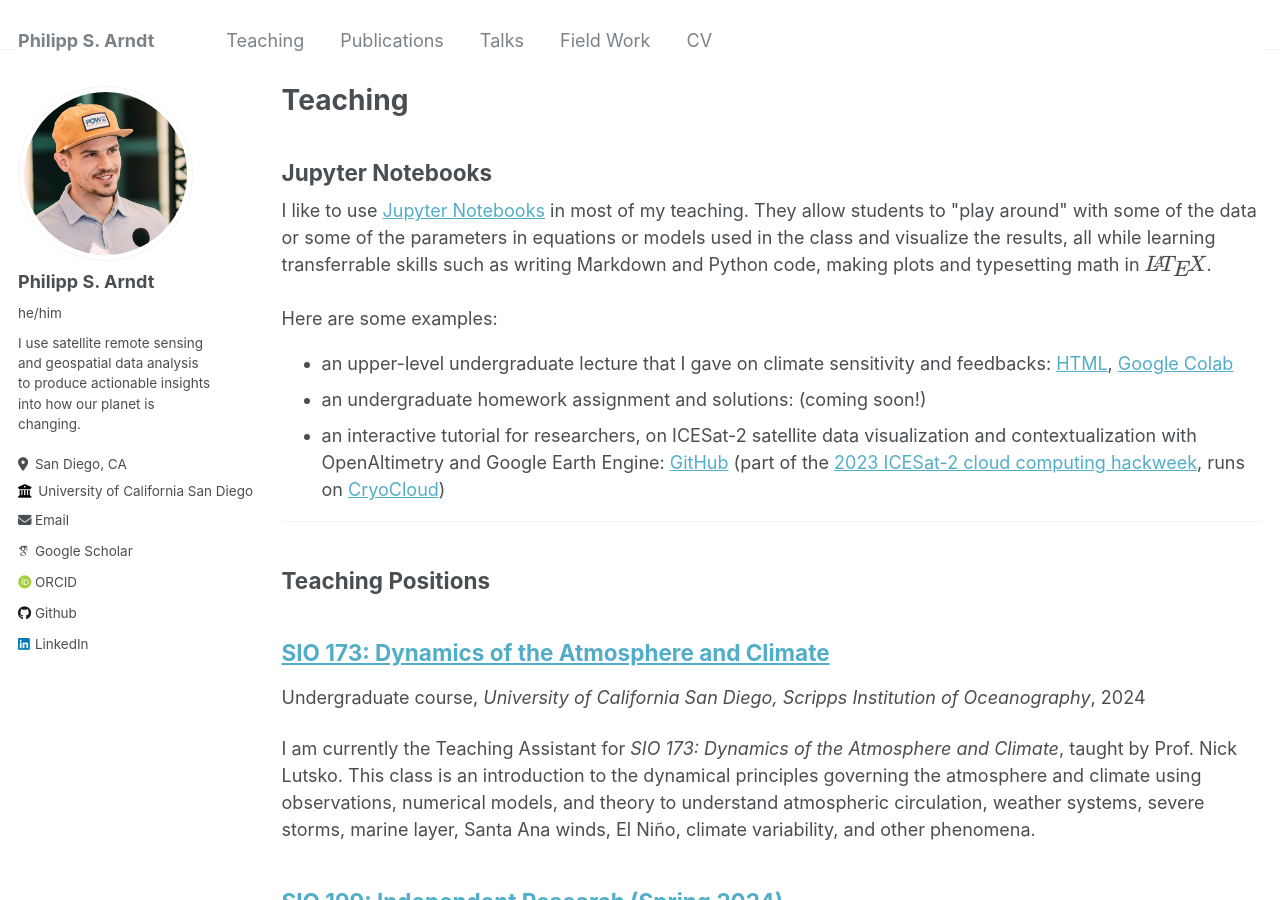
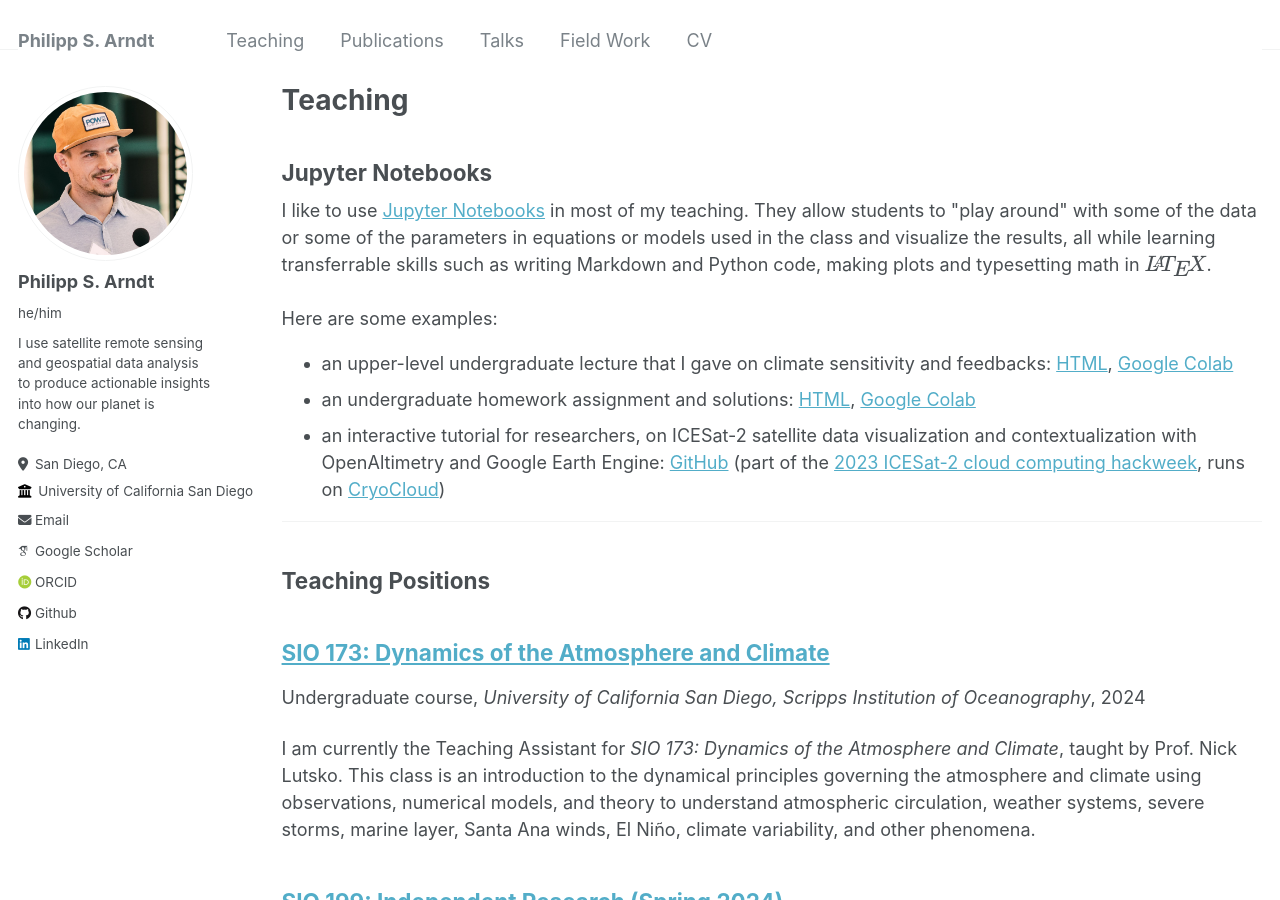
Before and after one commit to fliphilipp/fliphilipp.github.io, a Jekyll site: the page built from _pages/teaching.html, in a window 1280 px wide and 900 px high. Built offline with Jekyll 4.4.1, drawn with Linux system fonts in a browser that asks for light colours; some web fonts are replaced.

Commit message:
Update teaching.html

```diff
--- a/_pages/teaching.html
+++ b/_pages/teaching.html
@@ -67,7 +67,10 @@ Here are some examples:
     <a href="https://fliphilipp.github.io/files/notebooks/SIO173-Philipp-Arndt-Climate-Sensitivity-Feedbacks.html">HTML</a>,
     <a href="https://colab.research.google.com/drive/1UmkyL-h5BvhgFH-Vwgf1WNMDql4KYGP7?usp=sharing">Google Colab</a>
   </li>
-  <li>an undergraduate homework assignment and solutions: (coming soon!)</li>
+  <li>an undergraduate homework assignment and solutions:
+    <a href="https://fliphilipp.github.io/files/notebooks/teaching-example-homework.html">HTML</a>,
+    <a href="https://colab.research.google.com/drive/1kGCMNa_ahJBtkuNbvHjcuBgcwlSjpFjB?usp=sharing">Google Colab</a>
+  </li>
   <li>an interactive tutorial for researchers, on ICESat-2 satellite data visualization and contextualization with OpenAltimetry and Google Earth Engine:
     <a href="https://github.com/fliphilipp/Data_Visualization_ICESat2_Earth_Engine/blob/main/OpenAltimetry_Earth_Engine.ipynb">GitHub</a>
     (part of the <a href="https://fliphilipp.github.io/talks/2023-hackweek">2023 ICESat-2 cloud computing hackweek</a>,
```
